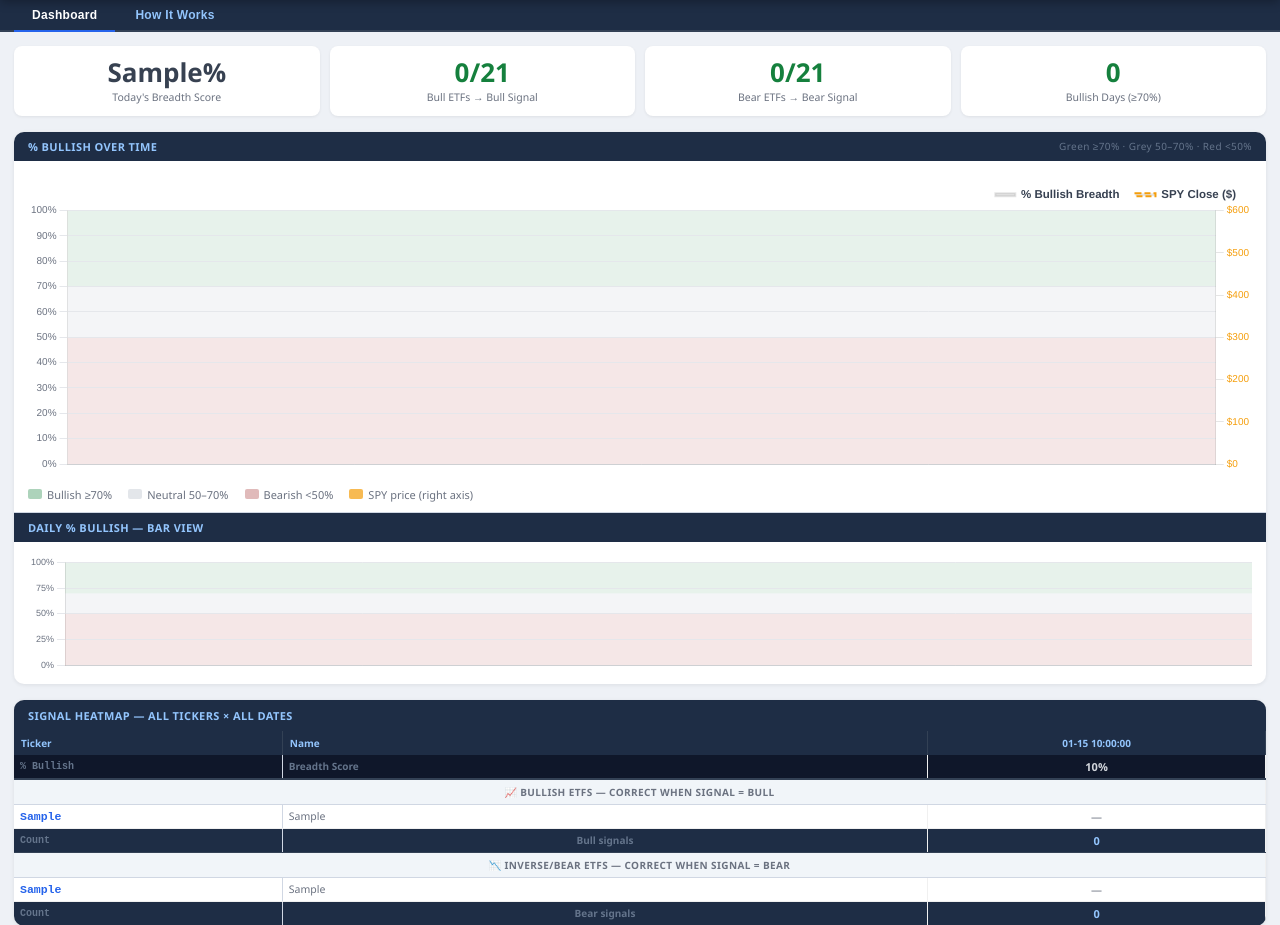
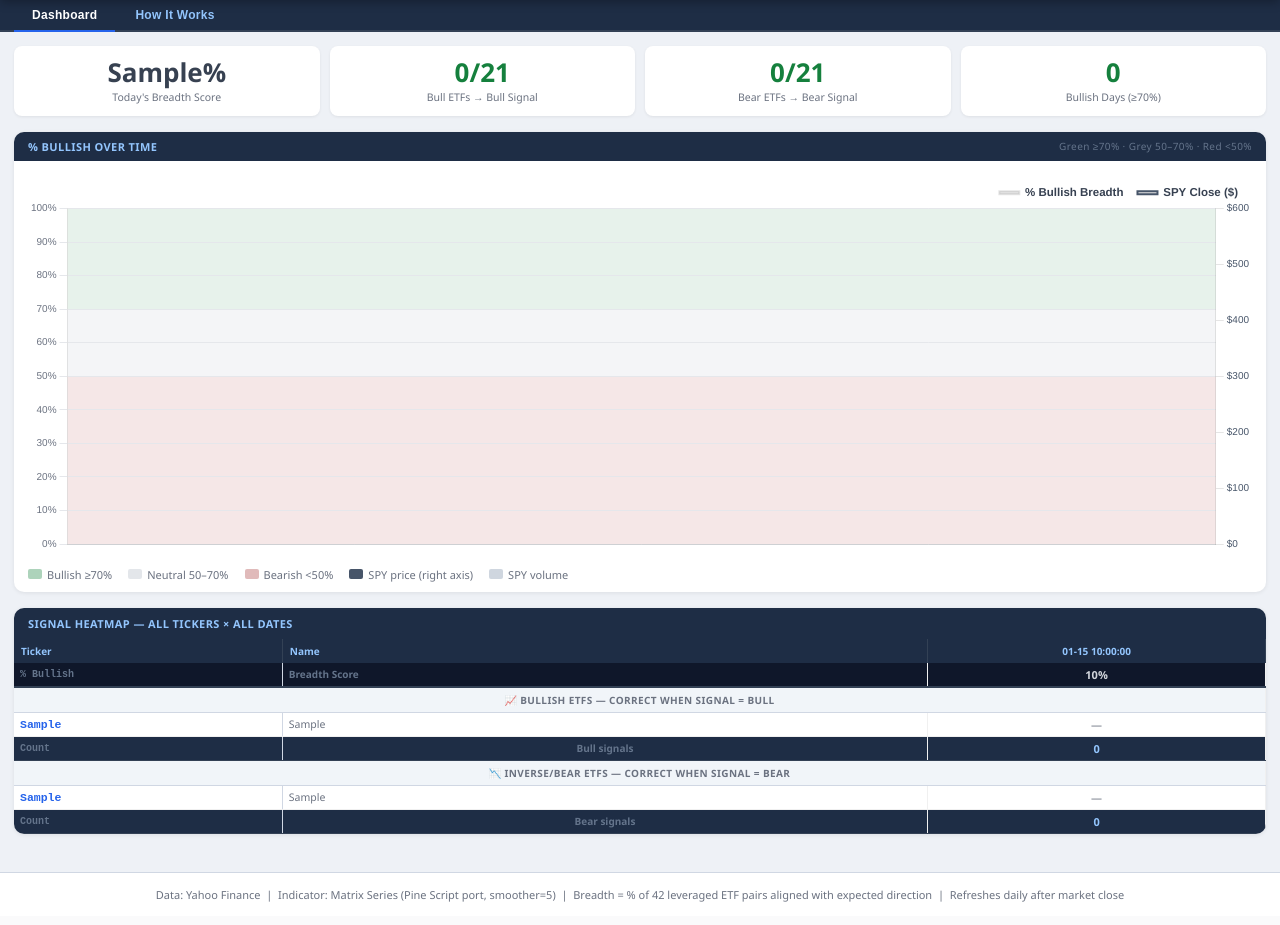
Before and after one commit to Jamesm2009/breadth-dashboard, a Python web app: template templates/index.html in a window 1280 px wide. Shown: the part 58-983 px from the top of the page. After the commit the page ends 960 px from the top, so only its background shows below. Run offline with Jinja, Linux system fonts and the light colour scheme; the template is opened without the code that fills it: most values are stand-ins (such as "Sample title", 1, 10 or a date in 2020).

Commit message:
Update index.html

```diff
--- a/templates/index.html
+++ b/templates/index.html
@@ -110,7 +110,7 @@ header {
 .chart-body { padding: 12px 14px 8px; }
 
 /* ── Line chart ── */
-#chart-wrap { position: relative; height: 300px; }
+#chart-wrap { position: relative; height: 380px; }
 canvas#breadth-chart { width: 100% !important; height: 100% !important; }
 
 .zone-legend {
@@ -122,10 +122,6 @@ canvas#breadth-chart { width: 100% !important; height: 100% !important; }
 .zl-bull-s { background: rgba(21,128,61,.35); }
 .zl-neut-s { background: rgba(100,116,139,.18); }
 .zl-bear-s { background: rgba(153,27,27,.30); }
-
-/* ── Bar strip ── */
-#bar-chart-wrap { position: relative; height: 120px; }
-canvas#bar-chart { width: 100% !important; height: 100% !important; }
 
 /* ── Heatmap table ── */
 .hm-scroll { overflow-x: auto; }
@@ -327,15 +323,8 @@ footer {
         <div class="zl-item"><div class="zl-swatch zl-bull-s"></div><span>Bullish ≥70%</span></div>
         <div class="zl-item"><div class="zl-swatch zl-neut-s"></div><span>Neutral 50–70%</span></div>
         <div class="zl-item"><div class="zl-swatch zl-bear-s"></div><span>Bearish &lt;50%</span></div>
-        <div class="zl-item"><div class="zl-swatch" style="background:#f59e0b;opacity:.7;border: 1px dashed #f59e0b;"></div><span>SPY price (right axis)</span></div>
-      </div>
-    </div>
-
-    <!-- Bar chart -->
-    <div class="chart-section">
-      <div class="chart-section-header">Daily % Bullish — Bar View</div>
-      <div class="chart-body" style="padding-bottom:10px;">
-        <div id="bar-chart-wrap"><canvas id="bar-chart"></canvas></div>
+        <div class="zl-item"><div class="zl-swatch" style="background:#475569;"></div><span>SPY price (right axis)</span></div>
+        <div class="zl-item"><div class="zl-swatch" style="background:rgba(148,163,184,0.45);"></div><span>SPY volume</span></div>
       </div>
     </div>
 
@@ -584,13 +573,17 @@ const xAxis = {
   grid: { color: '#e5e7eb' }
 };
 
-// ── SPY prices from history ───────────────────────────────────────────────────
+// ── SPY prices and volume from history ────────────────────────────────────────
 const spyValues = historyData.map(d => d.spy_close ?? null);
 const spyValid  = spyValues.filter(v => v !== null);
 const spyMin    = spyValid.length ? Math.floor(Math.min(...spyValid) * 0.98) : 0;
 const spyMax    = spyValid.length ? Math.ceil(Math.max(...spyValid)  * 1.02) : 600;
 
-// ── Line chart ────────────────────────────────────────────────────────────────
+const volValues = historyData.map(d => d.spy_volume ? Math.round(d.spy_volume / 1e6) : null);
+const volValid  = volValues.filter(v => v !== null);
+const volMax    = volValid.length ? Math.max(...volValid) : 100;
+
+// ── Combined chart ───────────────────────────────────────────────────────────
 const lineCtx = document.getElementById('breadth-chart').getContext('2d');
 new Chart(lineCtx, {
   type: 'line',
@@ -600,6 +593,7 @@ new Chart(lineCtx, {
     datasets: [
       // Breadth % (left axis)
       {
+        type: 'line',
         label: '% Bullish Breadth',
         data: values,
         yAxisID: 'y',
@@ -612,18 +606,31 @@ new Chart(lineCtx, {
         segment: { borderColor: ctx => ctx.p1.parsed.y >= 70 ? '#15803d' : ctx.p1.parsed.y < 50 ? '#dc2626' : '#6b7280' },
         order: 1,
       },
-      // SPY close price (right axis)
+      // SPY close price (right axis) — solid dark line
       {
+        type: 'line',
         label: 'SPY Close ($)',
         data: spyValues,
         yAxisID: 'ySpy',
-        borderColor: '#f59e0b',
+        borderColor: '#475569',
         borderWidth: 2,
-        borderDash: [6, 3],
         pointRadius: 0,
         fill: false,
         tension: 0.2,
         order: 2,
+      },
+      // SPY volume bars (bottom of chart)
+      {
+        type: 'bar',
+        label: 'SPY Volume (M)',
+        data: volValues,
+        yAxisID: 'yVol',
+        backgroundColor: 'rgba(148,163,184,0.35)',
+        borderWidth: 0,
+        borderRadius: 1,
+        barPercentage: 0.7,
+        categoryPercentage: 0.9,
+        order: 3,
       }
     ]
   },
@@ -636,19 +643,24 @@ new Chart(lineCtx, {
         position: 'top',
         align: 'end',
         labels: {
-          boxWidth: 20, boxHeight: 3, padding: 16,
+          boxWidth: 20, boxHeight: 3, padding: 14,
           font: { size: 11.5, weight: '600' },
           color: '#374151',
           usePointStyle: false,
+          filter: item => item.text !== 'SPY Volume (M)',
         }
       },
       tooltip: {
         callbacks: {
-          label: c => c.dataset.label.includes('SPY')
-            ? `SPY $${c.parsed.y}`
-            : `${c.parsed.y}% bullish`,
-          afterLabel: c => c.dataset.label.includes('SPY') ? '' :
-            c.parsed.y >= 70 ? '▲ Bullish regime' : c.parsed.y < 50 ? '▼ Bearish regime' : '◆ Neutral'
+          label: c => {
+            if (c.dataset.label.includes('Volume')) return `Vol: ${c.parsed.y}M shares`;
+            if (c.dataset.label.includes('SPY')) return `SPY $${c.parsed.y}`;
+            return `${c.parsed.y}% bullish`;
+          },
+          afterLabel: c => {
+            if (!c.dataset.label.includes('Breadth')) return '';
+            return c.parsed.y >= 70 ? '▲ Bullish' : c.parsed.y < 50 ? '▼ Bearish' : '◆ Neutral';
+          }
         }
       }
     },
@@ -661,39 +673,13 @@ new Chart(lineCtx, {
       },
       ySpy: {
         min: spyMin, max: spyMax, position: 'right',
-        ticks: { font: { size: 10 }, color: '#f59e0b', callback: v => '$' + v },
+        ticks: { font: { size: 10 }, color: '#475569', callback: v => '$' + v },
         grid: { drawOnChartArea: false }
-      }
-    }
-  }
-});
-
-// ── Bar chart ─────────────────────────────────────────────────────────────────
-const barCtx = document.getElementById('bar-chart').getContext('2d');
-new Chart(barCtx, {
-  type: 'bar',
-  plugins: [makeZonePlugin('bar')],
-  data: {
-    labels,
-    datasets: [{
-      data: values,
-      backgroundColor: barColors,
-      borderWidth: 0,
-      borderRadius: 2,
-    }]
-  },
-  options: {
-    responsive: true, maintainAspectRatio: false, animation: false,
-    plugins: {
-      legend: { display: false },
-      tooltip: { callbacks: { label: c => `${c.parsed.y}% bullish` } }
-    },
-    scales: {
-      x: { ...xAxis, grid: { display: false } },
-      y: {
-        min: 0, max: 100,
-        ticks: { stepSize: 25, font: { size: 9 }, color: '#6b7280', callback: v => v + '%' },
-        grid: { color: '#e5e7eb' }
+      },
+      yVol: {
+        min: 0, max: volMax * 5,
+        display: false,
+        grid: { drawOnChartArea: false }
       }
     }
   }
```
